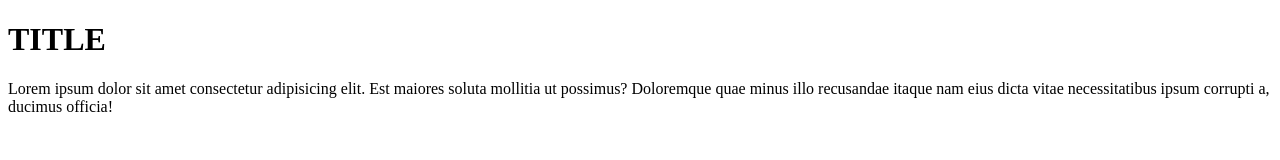
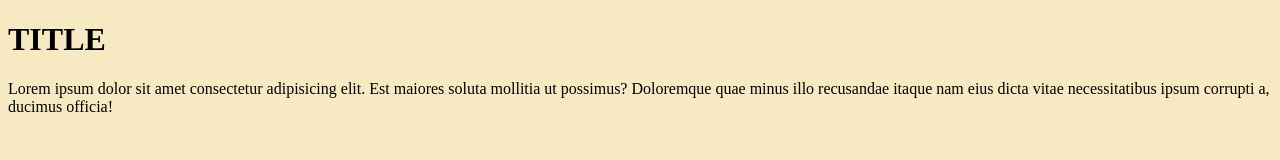
Before and after one commit to ijpyt/example, a plain HTML site: page index.html in a window 1280 px wide. Drawn offline with Linux system fonts and the light colour scheme.

Commit message:
Adds Style

```diff
--- /dev/null
+++ b/css/style.css
@@ -0,0 +1,3 @@
+body {
+    background-color: #f7e9c1;
+}
--- a/index.html
+++ b/index.html
@@ -5,6 +5,7 @@
     <meta http-equiv="X-UA-Compatible" content="IE=edge">
     <meta name="viewport" content="width=device-width, initial-scale=1.0">
     <title>Document</title>
+    <link rel="stylesheet" href="css/style.css">
 </head>
 <body>
     <h1>TITLE</h1>
```
